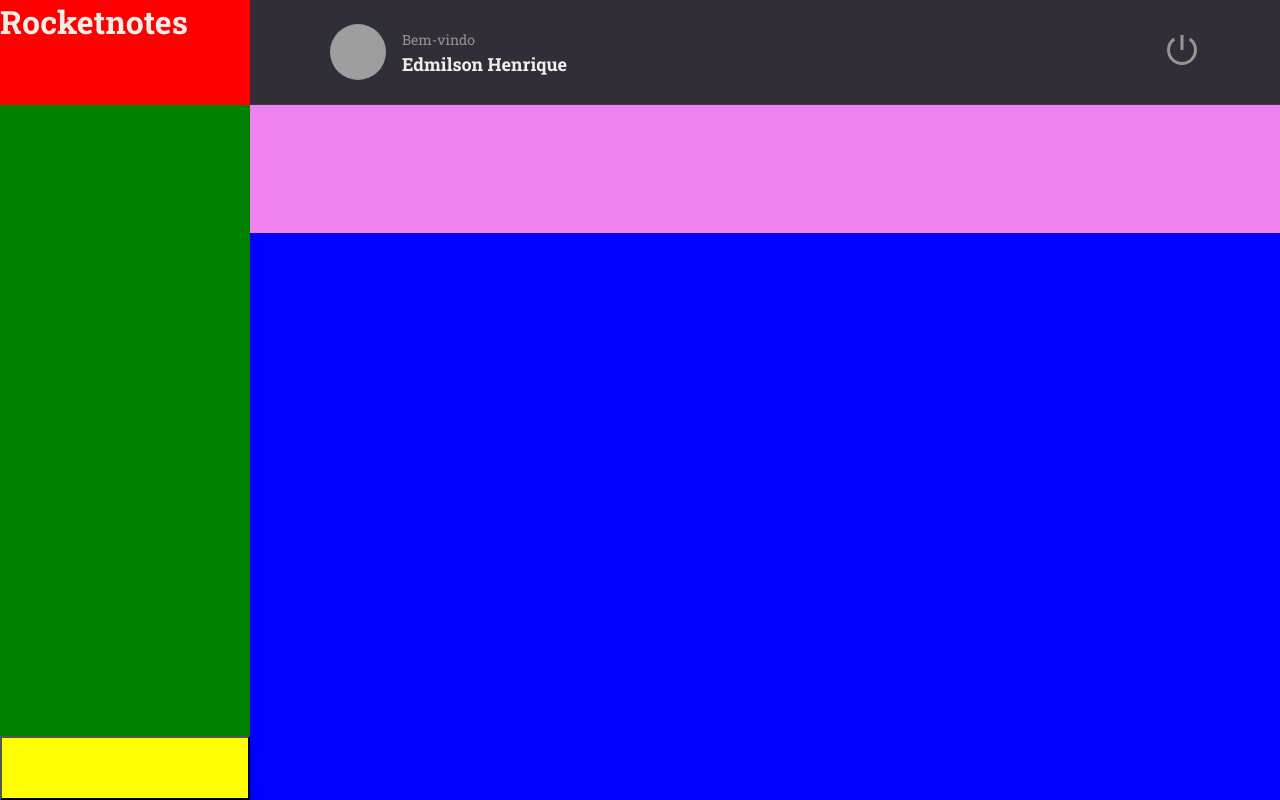
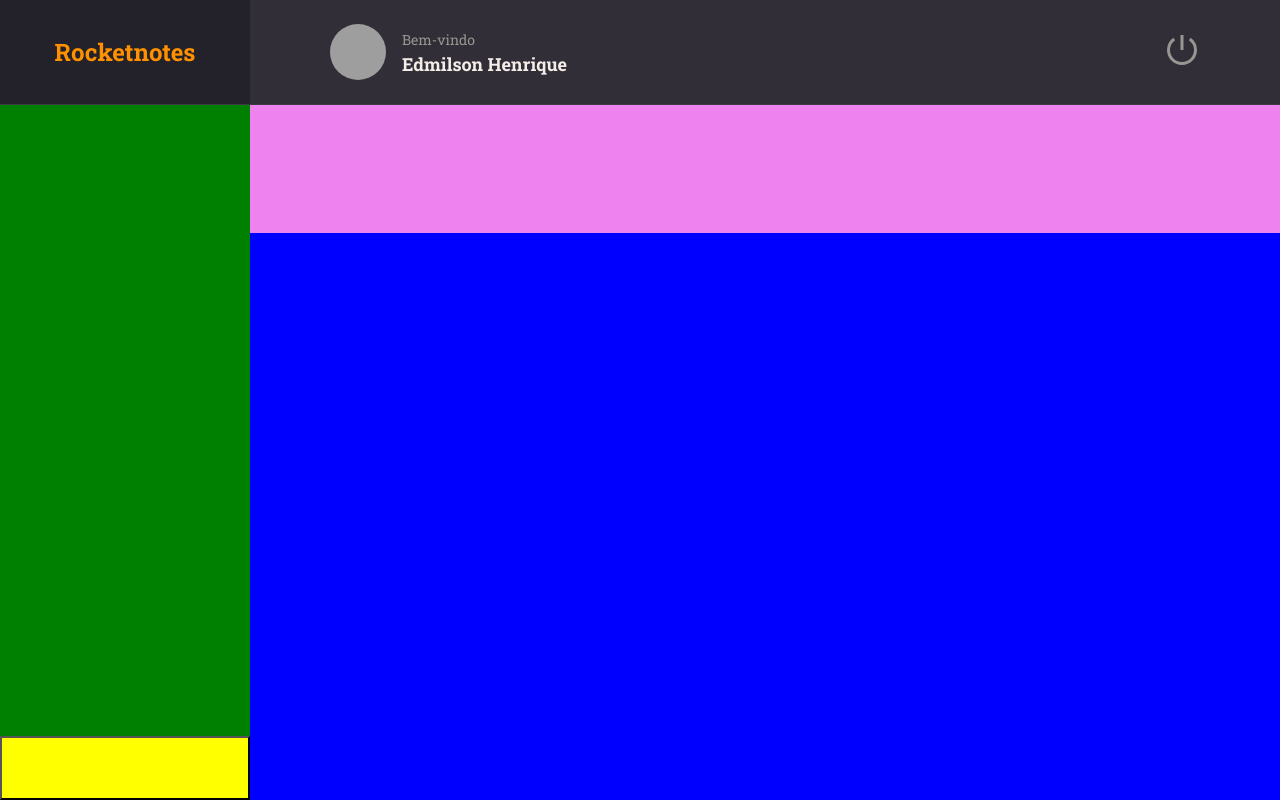
Before and after one commit to Edmilsonhdr/rocketnotes, a React (Vite) app: page / in a window 1280 px wide. Built offline with nearby package versions, Linux system fonts and the light colour scheme; grey boxes are pictures that could not be loaded.

Commit message:
ADD BRAND

```diff
--- a/src/pages/Home/styles.js
+++ b/src/pages/Home/styles.js
@@ -18,7 +18,21 @@
 `;
 export const Brand = styled.div`
     grid-area: brand;
-    background: red;
+
+    display: flex;
+    justify-content: center;
+    align-items: center;
+
+    border-bottom-width: 1px;
+    border-bottom-style: solid;
+    border-bottom-color: ${({ theme }) => theme.COLORS.BACKGROUND_700};
+
+    background-color: ${({ theme }) => theme.COLORS.BACKGROUND_900};
+
+    >h1 {
+        font-size: 24px;
+        color: ${({ theme }) => theme.COLORS.ORANGE};
+    }
 `;
 export const Menu = styled.div`
     grid-area: menu;
```
